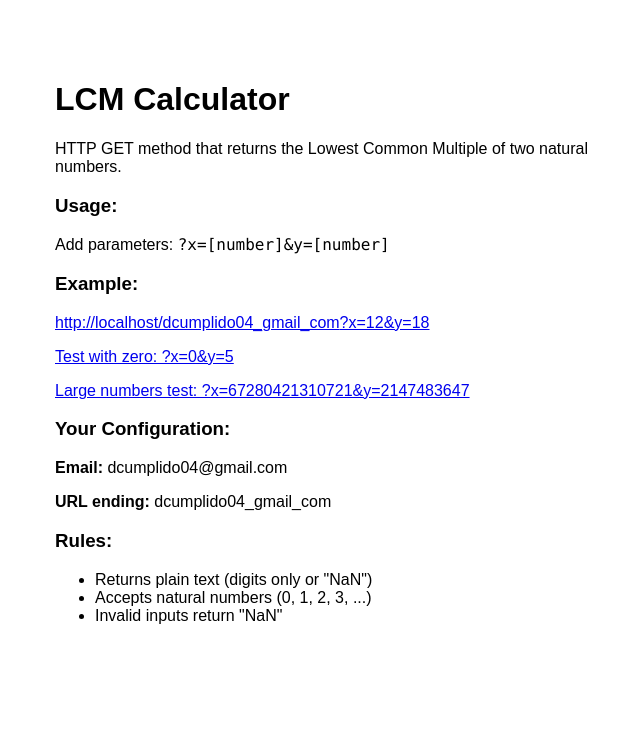
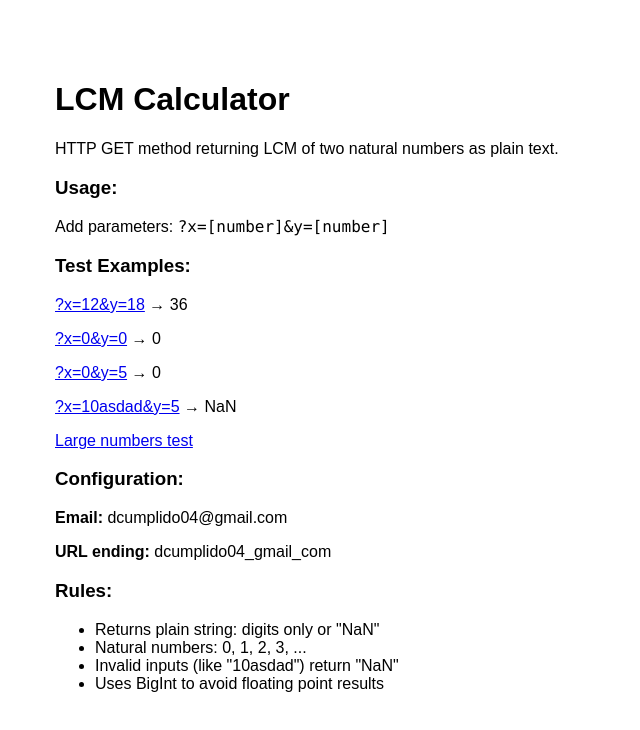
Before and after one commit to BODYSN4TCHER00/task3, a React (Create React App) app: page /dcumplido04_gmail_com in a window 1280 px wide. Shown: the top 730 px of the page, without its empty margins (285-925 px from the left). Built offline with nearby package versions, Linux system fonts and the light colour scheme.

Commit message:
attempt 10

```diff
--- a/src/components/LCMService.js
+++ b/src/components/LCMService.js
@@ -1,55 +1,52 @@
-import React, { useState, useEffect } from 'react';
+import React, { useEffect } from 'react';
 
 /* eslint-disable no-undef */
 
-// LCM Calculator with proper handling for 0 and very large numbers
+// LCM Calculator - strictly following task requirements
 const lcmLogic = {
-  // GCD using Euclidean algorithm with BigInt - handles large numbers
+  // GCD using Euclidean algorithm with BigInt
   gcd: (a, b) => {
-    // Make sure we work with positive values for GCD calculation
     a = a < 0n ? -a : a;
     b = b < 0n ? -b : b;
-
     while (b !== 0n) {
       [a, b] = [b, a % b];
     }
     return a;
   },
 
-  // LCM calculation with proper 0 handling and BigInt for large numbers
+  // LCM calculation with BigInt to avoid floating point issues
   lcm: (x, y) => {
-    // Handle zero cases properly (0 is natural number in this task)
+    // Special case: LCM(0,0) = 0 (as per task requirements)
     if (x === 0n && y === 0n) return 0n;
+    // If either is 0, LCM is 0
     if (x === 0n || y === 0n) return 0n;
 
-    // For positive numbers, use standard LCM formula with BigInt division
+    // Use (x/gcd) * y to avoid large intermediate values and floating point
     const gcdValue = lcmLogic.gcd(x, y);
-    // Use BigInt division to avoid floating point precision issues
     return (x / gcdValue) * y;
   },
 
-  // Check if input is a natural number (0, 1, 2, 3, ... - includes 0!)
+  // Strict validation for natural numbers (includes 0)
   isNaturalNumber: (str) => {
-    if (str === null || str === undefined) return false;
+    if (str === null || str === undefined || str === '') return false;
 
     const trimmed = String(str).trim();
     if (trimmed === '') return false;
 
-    // Must contain only digits (no decimals, letters, negatives, etc.)
+    // Must contain ONLY digits - no letters, decimals, signs, spaces
     if (!/^\d+$/.test(trimmed)) return false;
 
     try {
       const num = BigInt(trimmed);
-      // Natural numbers include 0 and all positive integers
-      return num >= 0n;
+      return num >= 0n; // Natural numbers: 0, 1, 2, 3, ...
     } catch {
       return false;
     }
   },
 
-  // Main calculation with error handling
+  // Main calculation with strict validation
   calculate: (x, y) => {
-    // Validate both inputs are natural numbers
+    // Strict validation - reject anything that's not a pure natural number
     if (!lcmLogic.isNaturalNumber(x) || !lcmLogic.isNaturalNumber(y)) {
       return 'NaN';
     }
@@ -59,15 +56,15 @@ const lcmLogic = {
       const numY = BigInt(String(y).trim());
       const result = lcmLogic.lcm(numX, numY);
 
-      // Return as string (plain text with only digits)
+      // Return as string containing only digits
       return result.toString();
-    } catch (error) {
+    } catch {
       return 'NaN';
     }
   }
 };
 
-// Simple info page when no parameters
+// Info page when no parameters
 const InfoPage = () => (
   <div style={{
     maxWidth: '600px',
@@ -76,66 +73,59 @@ const InfoPage = () => (
     fontFamily: 'Arial, sans-serif'
   }}>
     <h1>LCM Calculator</h1>
-    <p>HTTP GET method that returns the Lowest Common Multiple of two natural numbers.</p>
+    <p>HTTP GET method returning LCM of two natural numbers as plain text.</p>
 
     <h3>Usage:</h3>
     <p>Add parameters: <code>?x=[number]&y=[number]</code></p>
 
-    <h3>Example:</h3>
-    <p>
-      <a href="?x=12&y=18" target="_blank" rel="noopener noreferrer">
-        {window.location.href}?x=12&y=18
-      </a>
-    </p>
-    <p>
-      <a href="?x=0&y=5" target="_blank" rel="noopener noreferrer">
-        Test with zero: ?x=0&y=5
-      </a>
-    </p>
-    <p>
-      <a href="?x=67280421310721&y=2147483647" target="_blank" rel="noopener noreferrer">
-        Large numbers test: ?x=67280421310721&y=2147483647
-      </a>
-    </p>
+    <h3>Test Examples:</h3>
+    <p><a href="?x=12&y=18">?x=12&y=18</a> → 36</p>
+    <p><a href="?x=0&y=0">?x=0&y=0</a> → 0</p>
+    <p><a href="?x=0&y=5">?x=0&y=5</a> → 0</p>
+    <p><a href="?x=10asdad&y=5">?x=10asdad&y=5</a> → NaN</p>
+    <p><a href="?x=67280421310721&y=2147483647">Large numbers test</a></p>
 
-    <h3>Your Configuration:</h3>
+    <h3>Configuration:</h3>
     <p><strong>Email:</strong> dcumplido04@gmail.com</p>
     <p><strong>URL ending:</strong> dcumplido04_gmail_com</p>
 
     <h3>Rules:</h3>
     <ul>
-      <li>Returns plain text (digits only or "NaN")</li>
-      <li>Accepts natural numbers (0, 1, 2, 3, ...)</li>
-      <li>Invalid inputs return "NaN"</li>
+      <li>Returns plain string: digits only or "NaN"</li>
+      <li>Natural numbers: 0, 1, 2, 3, ...</li>
+      <li>Invalid inputs (like "10asdad") return "NaN"</li>
+      <li>Uses BigInt to avoid floating point results</li>
     </ul>
   </div>
 );
 
-// Main component
+// Main component - strictly compliant with task
 const LCMService = () => {
-  const [result, setResult] = useState('');
-
   useEffect(() => {
     const urlParams = new URLSearchParams(window.location.search);
-    const x = urlParams.get('x');
-    const y = urlParams.get('y');
 
-    // Only calculate if both parameters are present in URL
+    // Only process if BOTH x and y parameters exist
     if (urlParams.has('x') && urlParams.has('y')) {
-      const calculatedResult = lcmLogic.calculate(x, y);
-      setResult(calculatedResult);
+      const x = urlParams.get('x');
+      const y = urlParams.get('y');
 
-      // For plain text output - replace entire page content
-      document.body.innerHTML = calculatedResult;
-      document.title = calculatedResult;
+      const result = lcmLogic.calculate(x, y);
+
+      // CRITICAL: Replace entire page with plain text result
+      // No HTML, no formatting, just plain string
+      document.body.innerHTML = '';
+      document.body.style.margin = '0';
+      document.body.style.padding = '0';
+      document.body.style.fontFamily = 'monospace';
+      document.body.appendChild(document.createTextNode(result));
+      document.title = result;
     }
   }, []);
 
   const urlParams = new URLSearchParams(window.location.search);
   const hasParams = urlParams.has('x') && urlParams.has('y');
 
-  // If parameters exist, we've already replaced the page content with plain text
-  // Otherwise show info page
+  // If parameters exist, page content is already replaced with plain text
   return hasParams ? null : <InfoPage />;
 };
 
```
